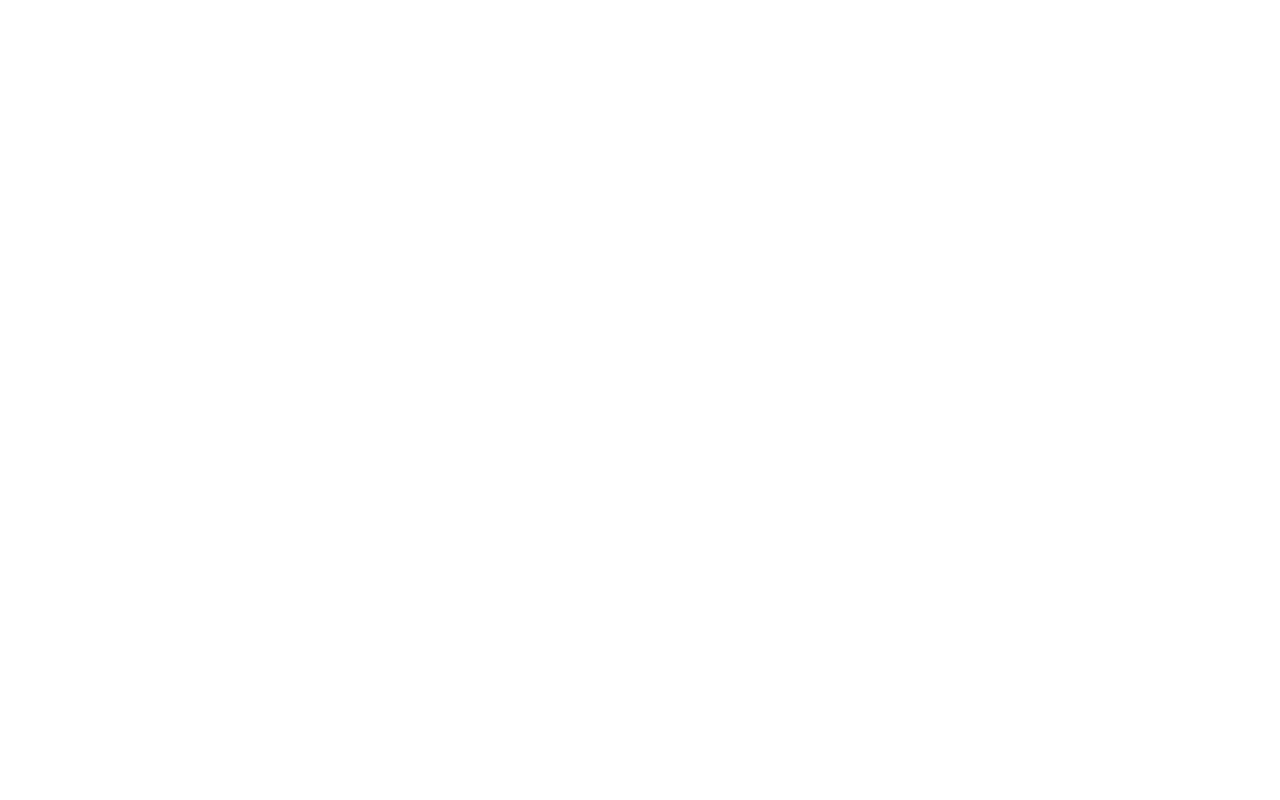
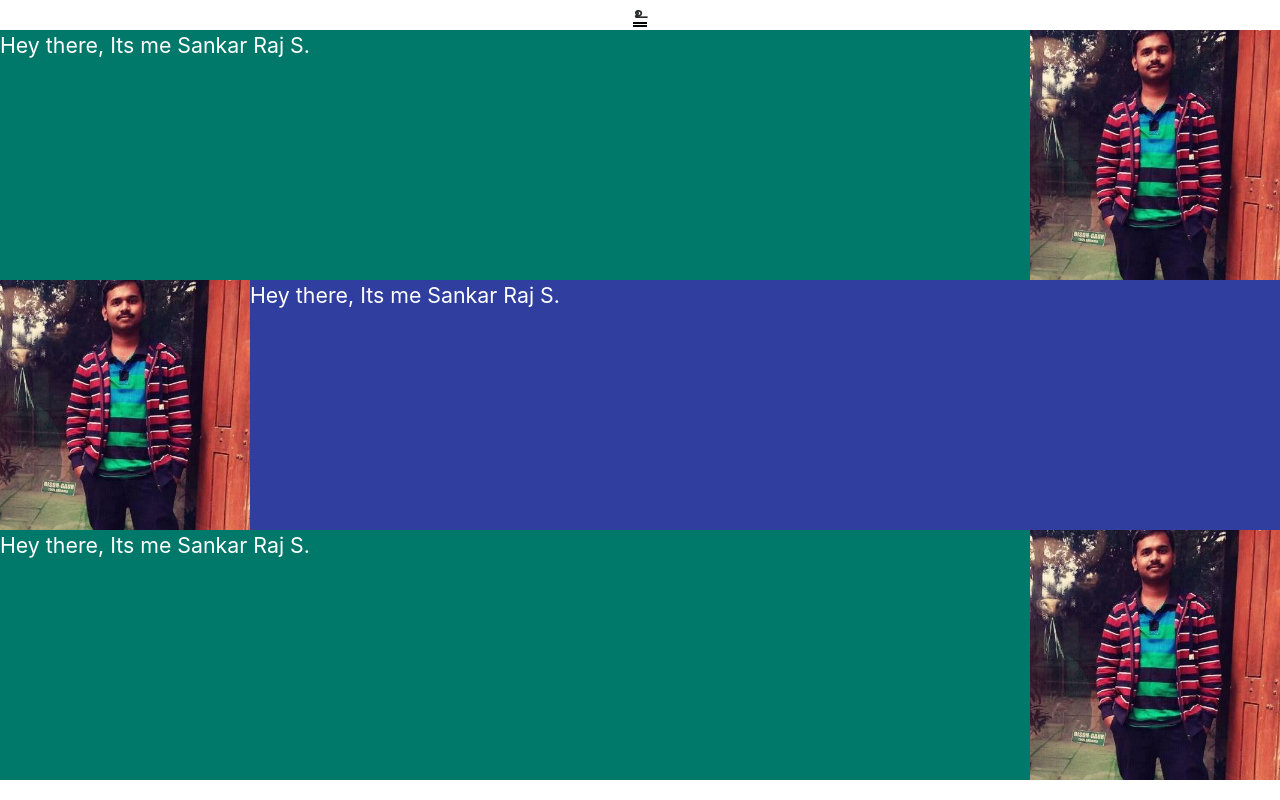
Before and after one commit to sksankarraj/MySite, a plain HTML site: page index.html in a window 1280 px wide. Drawn offline with Linux system fonts and the light colour scheme.

Commit message:
design started

```diff
--- a/css/app.css
+++ b/css/app.css
@@ -2,8 +2,44 @@ html,body{
     width: 100%;
 }
 
-head{
+.banner{
     margin: 0px auto !important;
     display: block;
-    color: red;
+    width: 100%;
+    height: 30px;
+    text-align: center;
 }
+.pil{
+    font-weight: bold;
+    font-size: 12pt;
+    clear: both;
+    border: 0px double black ;
+    border-bottom-width: 5px;
+}
+.head{
+    font-size: 16pt;
+    display: inline-block;
+}
+.container-fluid{
+    padding: 0px;
+}
+.content:nth-of-type(2n-1){
+    background-color: #00796B;
+    height: 250px;
+    color: white;
+}
+.content:nth-of-type(2n-1)>img{
+    float: right;
+    width: auto;
+    height: 100%;
+}
+.content:nth-of-type(2n){
+    background-color: #303F9F;
+    height: 250px;
+    color: white;
+}
+.content:nth-of-type(2n)>img{
+    float: left;
+    width: auto;
+    height: 100%;
+}
--- a/index.html
+++ b/index.html
@@ -6,12 +6,28 @@
     <meta http-equiv="content-type" content="text/html; charset=UTF-8" />
     <head>
         <title>Sankar Raj</title>
-        <script src="lib/jquery.min.js" type="javascript"></script>
-        <link src="lib/bootstrap.min.css" type="text/css" rel="stylesheet"  />
-        <script src="lib/bootstrap.min.js" type="javascript"></script>
-        <link src="css/app.css" type="text/css" rel="stylesheet" />
+        <link rel="SHORTCUT ICON" href="sank.png" />
+        <link href="lib/bootstrap.min.css" rel="stylesheet"  />
+        <link href="css/app.css" rel="stylesheet" />
     </head>
-    <body>
+    <body class="container-fluid">
+        <div class="banner">
+            <span class="pil">உ</span>
+        </div>
+        <div class="container-fluid">
+            <div class="content">
+                <p class="head"> Hey there, Its me Sankar Raj S.</p>
+                <img src="img/dp.jpg" alt="Sankar Raj" />
+            </div>
+             <div class="content">
+                <p class="head"> Hey there, Its me Sankar Raj S.</p>
+                <img src="img/dp.jpg" alt="Sankar Raj" />
+            </div>
+             <div class="content">
+                <p class="head"> Hey there, Its me Sankar Raj S.</p>
+                <img src="img/dp.jpg" alt="Sankar Raj" />
+            </div>
+        </div>
 
     </body>
 </html>
```
Also changed, not shown: img/PJ0hu.png (added), img/dp.jpg (added), sank.ico (added), sank.png (added), 2 other files.
